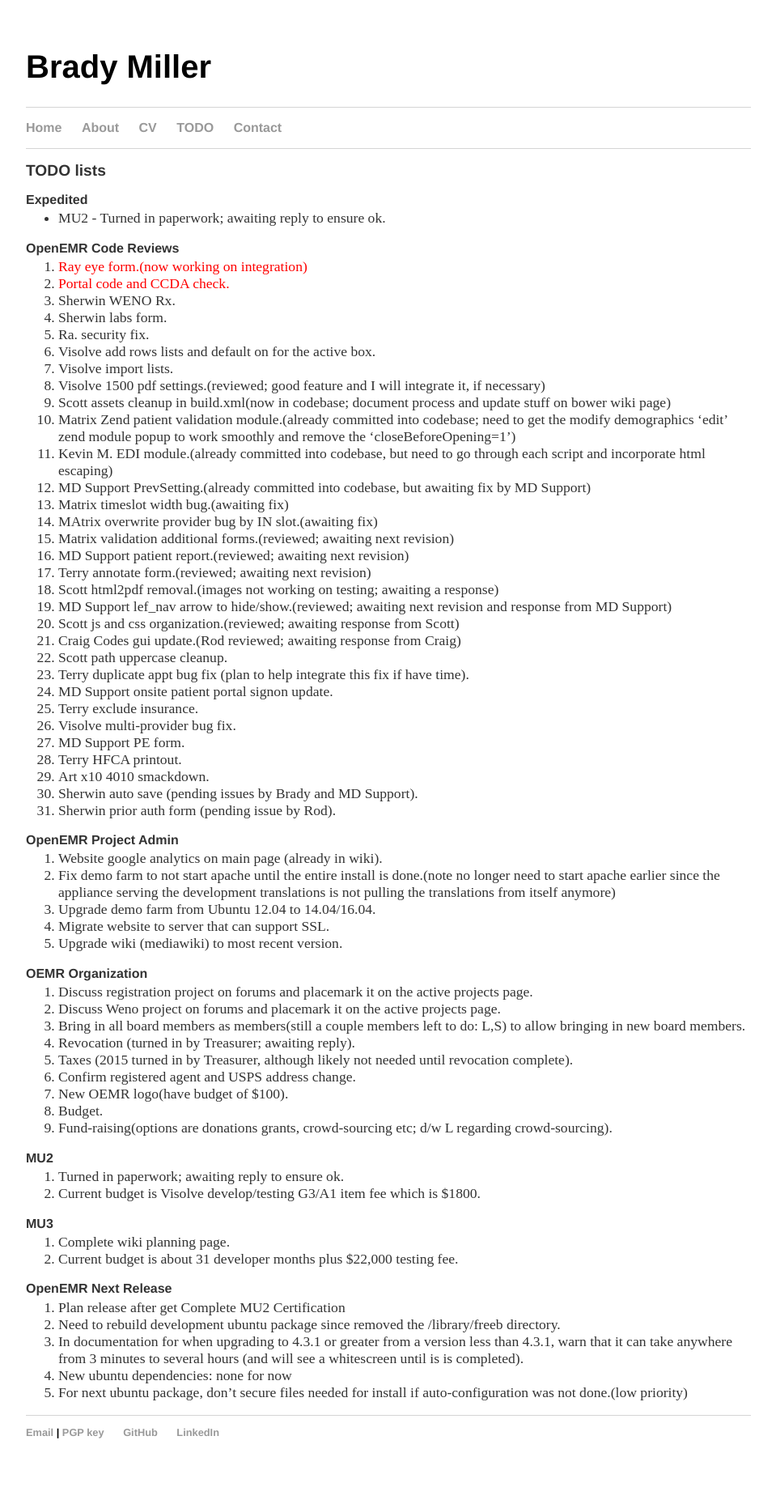
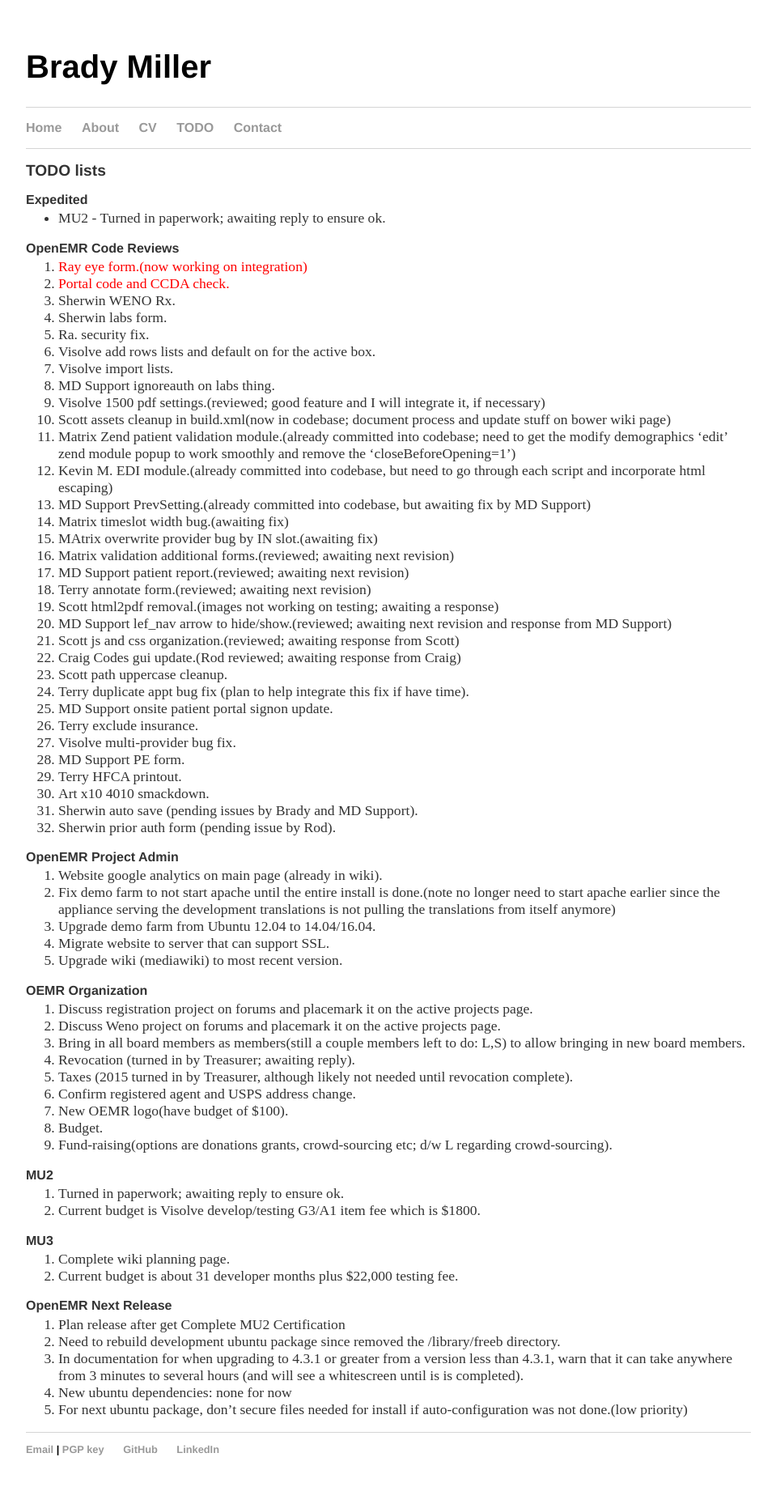
Before and after one commit to bradymiller/bradymiller.github.io, a Jekyll site: the page built from todo/index.md, in a window 1280 px wide. Shown: the whole page at 81% size, without its empty margins (160-1119 px from the left). Built offline with Jekyll 4.4.1, drawn with Linux system fonts in a browser that asks for light colours; before the commit the page ends 1837 px from its top, so only the background shows below that.

Commit message:
Update todo list

```diff
--- a/todo/index.md
+++ b/todo/index.md
@@ -14,6 +14,7 @@
 1. Ra. security fix.
 1. Visolve add rows lists and default on for the active box.
 1. Visolve import lists.
+1. MD Support ignoreauth on labs thing.
 1. Visolve 1500 pdf settings.(reviewed; good feature and I will integrate it, if necessary)
 1. Scott assets cleanup in build.xml(now in codebase; document process and update stuff on bower wiki page)
 1. Matrix Zend patient validation module.(already committed into codebase; need to get the modify demographics 'edit' zend module popup to work smoothly and remove the 'closeBeforeOpening=1')
```
